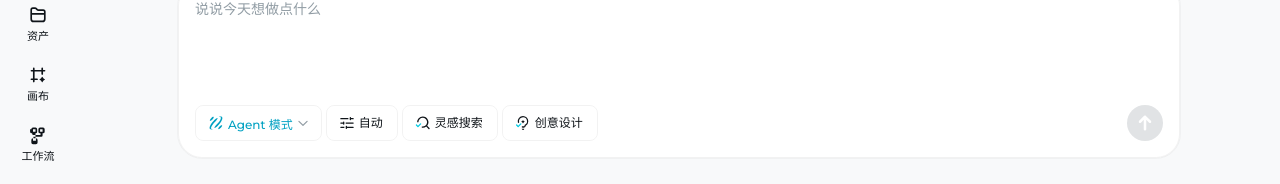
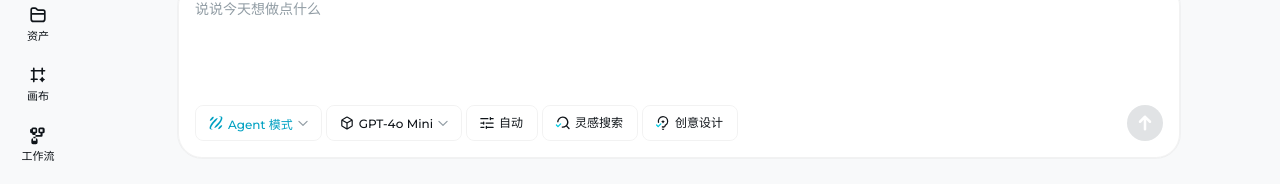
Before and after one commit to xpnobug/CanvasMind, a Vue app: page / in a window 1280 px wide. Shown: the part 194-378 px from the top of the page. Built offline with nearby package versions, Linux system fonts and the light colour scheme; a web font is replaced by a local one.

Commit message:
refactor: 重构 composables 和 stores 目录结构

```diff
--- a/src/components/generate/toolbars/AgentToolbar.vue
+++ b/src/components/generate/toolbars/AgentToolbar.vue
@@ -5,6 +5,9 @@
 
 import { ref, computed } from 'vue'
 import PreferencePanel from '../common/PreferencePanel.vue'
+import SelectPopup from '../common/SelectPopup.vue'
+import { getAllChatModels } from '@/config/models'
+import { getAgentModel, setAgentModel } from '@/api/agent'
 
 // 弹出方向类型
 type Placement = 'top' | 'bottom' | 'auto'
@@ -32,6 +35,31 @@ const emit = defineEmits<{
 const inspirationSearchEnabled = ref(true)
 const creativeDesignEnabled = ref(true)
 
+// 模型选择
+const chatModels = computed(() =>
+  getAllChatModels().map((m: any) => ({ value: m.key, label: m.label }))
+)
+const currentModel = ref(getAgentModel())
+const isModelSelectOpen = ref(false)
+const modelTriggerRef = ref<HTMLElement | null>(null)
+
+const currentModelLabel = computed(() => {
+  const m = chatModels.value.find(v => v.value === currentModel.value)
+  return m?.label || currentModel.value
+})
+
+const toggleModelSelect = (e: Event) => {
+  e.stopPropagation()
+  isModelSelectOpen.value = !isModelSelectOpen.value
+  if (isPreferencePanelOpen.value) closePanel()
+}
+
+const selectModel = (key: string) => {
+  currentModel.value = key
+  setAgentModel(key)
+  isModelSelectOpen.value = false
+}
+
 // 生成偏好面板状态
 const isPreferencePanelOpen = ref(false)
 const preferenceTriggerRef = ref<HTMLElement | null>(null)
@@ -53,7 +81,9 @@ const closePanel = () => {
 // 暴露方法和状态
 defineExpose({
   isPreferencePanelOpen,
-  closePanel
+  closePanel,
+  currentModel,
+  currentModelLabel
 })
 
 // 切换生成偏好面板
@@ -82,6 +112,74 @@ const toggleCreativeDesign = () => {
 
 <template>
   <div class="agent-toolbar">
+    <!-- 模型选择 -->
+    <div ref="modelTriggerRef"
+         :class="['lv-select', 'lv-select-single', 'lv-select-size-default', 'toolbar-select-h345g7', 'select-joF5y7', { 'compact-OC0Z0c': iconOnly }]"
+         role="combobox"
+         tabindex="0"
+         :aria-expanded="isModelSelectOpen"
+         :title="iconOnly ? currentModelLabel : undefined"
+         @click.stop="toggleModelSelect">
+      <div class="lv-select-view">
+        <span class="lv-select-view-selector">
+          <span class="lv-select-view-value">
+            <svg fill="none" height="16" preserveAspectRatio="xMidYMid meet"
+                 role="presentation" viewBox="0 0 24 24" width="16"
+                 xmlns="http://www.w3.org/2000/svg">
+              <g>
+                <path clip-rule="evenodd"
+                      d="M13.25 2.682a2.5 2.5 0 0 0-2.5 0L4.556 6.258a2.5 2.5 0 0 0-1.25 2.165v7.153a2.5 2.5 0 0 0 1.25 2.165l6.194 3.576a2.5 2.5 0 0 0 2.5 0l6.194-3.576a2.5 2.5 0 0 0 1.25-2.165V8.423a2.5 2.5 0 0 0-1.25-2.165L13.25 2.682Zm-1.6 1.559a.7.7 0 0 1 .7 0L17.995 7.5 12 10.96 6.005 7.5l5.645-3.26Zm1.25 8.279v6.92l5.644-3.258a.7.7 0 0 0 .35-.606V9.059l-5.994 3.46ZM5.106 9.059l5.994 3.46v6.922l-5.644-3.259a.7.7 0 0 1-.35-.606V9.059Z"
+                      data-follow-fill="currentColor" fill="currentColor"
+                      fill-rule="evenodd"></path>
+              </g>
+            </svg>
+            <span v-if="!iconOnly">{{ currentModelLabel }}</span>
+          </span>
+        </span>
+        <div v-if="!iconOnly" aria-hidden="true" class="lv-select-suffix">
+          <div class="lv-select-arrow-icon">
+            <svg width="1em" height="1em" viewBox="0 0 24 24"
+                 preserveAspectRatio="xMidYMid meet" fill="none"
+                 role="presentation" xmlns="http://www.w3.org/2000/svg">
+              <g>
+                <path data-follow-fill="currentColor" fill-rule="evenodd" clip-rule="evenodd"
+                      d="M21.01 7.982A1.2 1.2 0 0 1 21 9.679l-8.156 8.06a1.2 1.2 0 0 1-1.688 0L3 9.68a1.2 1.2 0 0 1 1.687-1.707L12 15.199l7.313-7.227a1.2 1.2 0 0 1 1.697.01Z"
+                      fill="currentColor"></path>
+              </g>
+            </svg>
+          </div>
+        </div>
+        <div v-else aria-hidden="true" class="lv-select-suffix sf-hidden"></div>
+      </div>
+    </div>
+
+    <!-- 模型选择弹窗 -->
+    <SelectPopup v-model:visible="isModelSelectOpen" :trigger-ref="modelTriggerRef" :placement="placement" title="对话模型">
+      <ul class="lv-select-popup-inner">
+        <li v-for="m in chatModels"
+            :key="m.value"
+            :class="['lv-select-option', { 'lv-select-option-wrapper-selected': currentModel === m.value }]"
+            @click.stop="selectModel(m.value)">
+          <div class="select-option-label-Ct6NRy">
+            <div class="select-option-label-content-tmGvFs">
+              <span>{{ m.label }}</span>
+            </div>
+            <span v-if="currentModel === m.value" class="select-option-check-icon-uOxlr2">
+              <svg width="1em" height="1em" viewBox="0 0 24 24"
+                   preserveAspectRatio="xMidYMid meet" fill="none"
+                   role="presentation" xmlns="http://www.w3.org/2000/svg">
+                <g>
+                  <path data-follow-fill="currentColor" fill-rule="evenodd" clip-rule="evenodd"
+                        d="M20.774 6.289a1 1 0 0 1 .1 1.41l-9.666 11a1 1 0 0 1-1.447.063l-5.334-5a1 1 0 0 1 1.368-1.458l4.572 4.286 9.002-10.2a1 1 0 0 1 1.405-.101Z"
+                        fill="currentColor"></path>
+                </g>
+              </svg>
+            </span>
+          </div>
+        </li>
+      </ul>
+    </SelectPopup>
+
     <!-- 自动按钮（打开生成偏好面板） -->
     <button ref="preferenceTriggerRef"
             :class="['lv-btn', 'lv-btn-secondary', 'lv-btn-size-default', 'lv-btn-shape-square', 'button-lc3WzE', 'toolbar-button-FhFnQ_', { 'lv-btn-icon-only': iconOnly, 'active-Rs99sz active-mrQmUS': isPreferencePanelOpen }]"
--- a/src/components/generate/toolbars/ImageToolbar.vue
+++ b/src/components/generate/toolbars/ImageToolbar.vue
@@ -3,8 +3,9 @@
 // 包含模型版本选择、尺寸选择、文字工具按钮
 // 支持弹出方向设置
 
-import { ref } from 'vue'
+import { ref, computed } from 'vue'
 import SelectPopup from '../common/SelectPopup.vue'
+import { getAllImageModels, DEFAULT_IMAGE_MODEL } from '@/config/models'
 
 // 弹出方向类型
 type Placement = 'top' | 'bottom' | 'auto'
@@ -22,12 +23,10 @@ const props = withDefaults(defineProps<Props>(), {
   iconOnly: false
 })
 
-// 模型版本配置
-const modelVersions = [
-  { value: '4.1', label: '图片 4.1' },
-  { value: '4.0', label: '图片 4.0' },
-  { value: '3.5', label: '图片 3.5' }
-]
+// 模型版本配置（内置 + 自定义）
+const modelVersions = computed(() =>
+  getAllImageModels().map((m: any) => ({ value: m.key, label: m.label }))
+)
 
 // 尺寸配置
 const sizeOptions = [
@@ -39,7 +38,7 @@ const sizeOptions = [
 ]
 
 // 当前选中的模型版本
-const currentModelVersion = ref('4.1')
+const currentModelVersion = ref(DEFAULT_IMAGE_MODEL)
 
 // 当前选中的尺寸
 const currentSize = ref('1:1')
@@ -78,6 +77,12 @@ const selectSize = (size: string) => {
   isSizeSelectOpen.value = false
 }
 
+// 当前模型显示名称
+const currentModelLabel = computed(() => {
+  const m = modelVersions.value.find(v => v.value === currentModelVersion.value)
+  return m?.label || currentModelVersion.value
+})
+
 // 获取当前尺寸配置
 const currentSizeConfig = () => {
   return sizeOptions.find(s => s.value === currentSize.value) || sizeOptions[0]
@@ -85,6 +90,7 @@ const currentSizeConfig = () => {
 
 defineExpose({
   currentModelVersion,
+  currentModelLabel,
   currentSize,
   currentSizeConfig
 })
@@ -98,7 +104,7 @@ defineExpose({
          role="combobox"
          tabindex="0"
          :aria-expanded="isModelSelectOpen"
-         :title="iconOnly ? '图片 ' + currentModelVersion : undefined"
+         :title="iconOnly ? currentModelLabel : undefined"
          @click.stop="toggleModelSelect">
       <div class="lv-select-view">
         <span class="lv-select-view-selector">
@@ -113,7 +119,7 @@ defineExpose({
                       fill-rule="evenodd"></path>
               </g>
             </svg>
-            <span v-if="!iconOnly">图片 {{ currentModelVersion }}</span>
+            <span v-if="!iconOnly">{{ currentModelLabel }}</span>
           </span>
         </span>
         <div v-if="!iconOnly" aria-hidden="true" class="lv-select-suffix">
```
